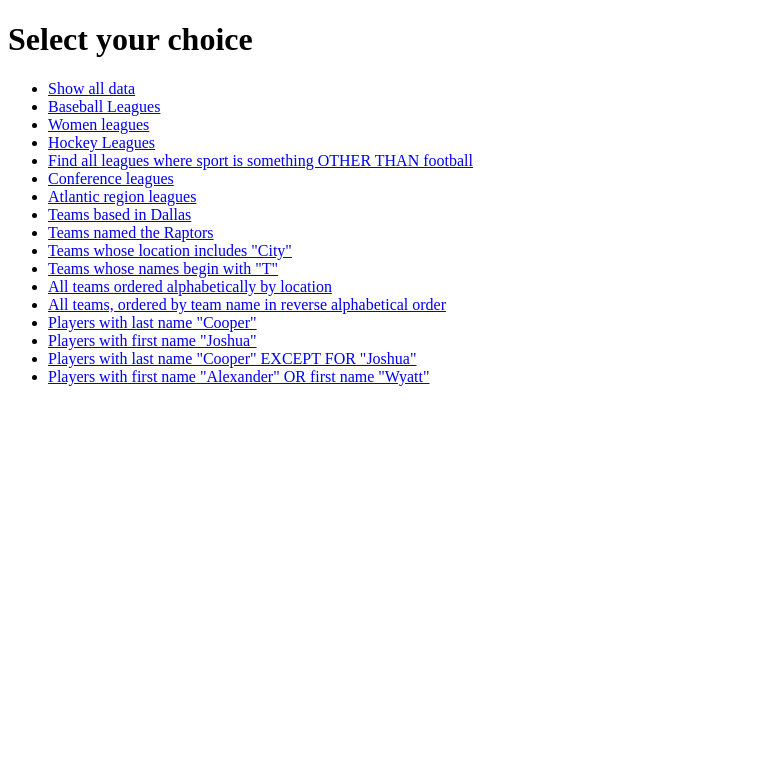
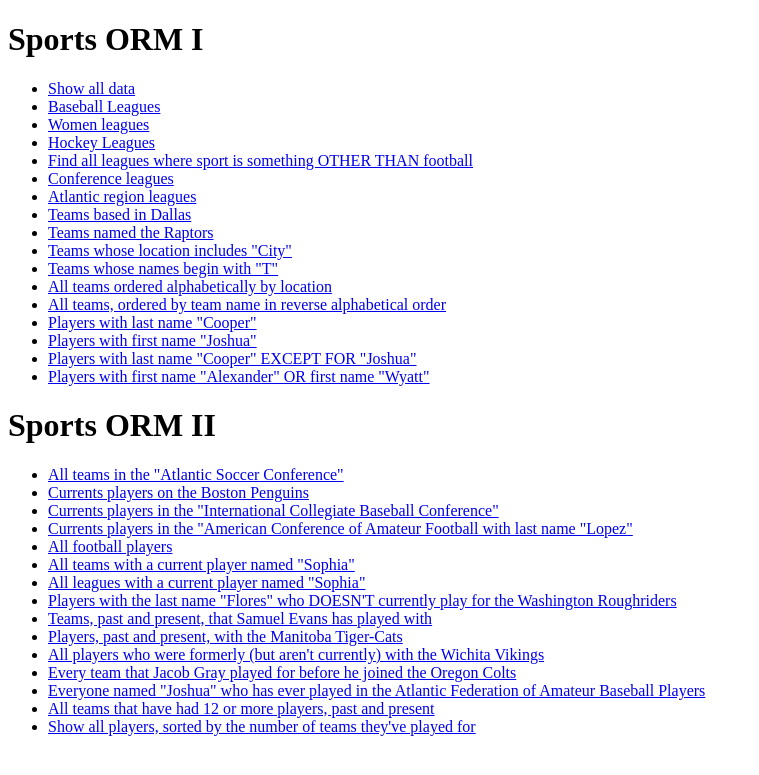
Before and after one commit to SKIronGhost/sport_orm_1, a Django app: page / in a window 1280 px wide. Shown: the top 775 px of the page, without its empty margins (0-759 px from the left). Run offline with Django 3.2, Linux system fonts and the light colour scheme.

Commit message:
this was updated to finishing al the task from sports ORM II

```diff
--- a/leagues/templates/leagues/index.html
+++ b/leagues/templates/leagues/index.html
@@ -4,7 +4,7 @@
 		<title>Sports Leagues</title>
 	</head>
 	<body>
-		<h1>Select your choice</h1>
+		<h1>Sports ORM I</h1>
 		<ul>
 			<li><a href="all_data">Show all data</a></li>
 			<li><a href="query_1">Baseball Leagues</a></li>
@@ -23,8 +23,24 @@
 			<li><a href="query_14">Players with first name "Joshua"</a></li>
 			<li><a href="query_15">Players with last name "Cooper" EXCEPT FOR "Joshua"</a></li>
 			<li><a href="query_16">Players with first name "Alexander" OR first name "Wyatt"</a></li>
-
 		</ul>
-
+		<h1>Sports ORM II</h1>
+		<ul>
+			<li><a href="query_17">All teams in the "Atlantic Soccer Conference"</a></li>
+			<li><a href="query_18">Currents players on the Boston Penguins</a></li>
+			<li><a href="query_19">Currents players in the "International Collegiate Baseball Conference"</a></li>
+			<li><a href="query_20">Currents players in the "American Conference of Amateur Football with last name "Lopez"</a></li>
+			<li><a href="query_21">All football players</a></li>
+			<li><a href="query_22">All teams with a current player named "Sophia"</a></li>
+			<li><a href="query_23">All leagues with a current player named "Sophia"</a></li>
+			<li><a href="query_24">Players with the last name "Flores" who DOESN'T currently play for the Washington Roughriders</a></li>
+			<li><a href="query_25">Teams, past and present, that Samuel Evans has played with</a></li>
+			<li><a href="query_26">Players, past and present, with the Manitoba Tiger-Cats</a></li>
+			<li><a href="query_27">All players who were formerly (but aren't currently) with the Wichita Vikings</a></li>
+			<li><a href="query_28">Every team that Jacob Gray played for before he joined the Oregon Colts</a></li>
+			<li><a href="query_29">Everyone named "Joshua" who has ever played in the Atlantic Federation of Amateur Baseball Players</a></li>
+			<li><a href="query_30">All teams that have had 12 or more players, past and present</a></li>
+			<li><a href="query_31">Show all players, sorted by the number of teams they've played for</a></li>
+		</ul>
 	</body>
 </html>
--- a/leagues/urls.py
+++ b/leagues/urls.py
@@ -2,23 +2,38 @@ from django.urls import path
 from . import views
 
 urlpatterns = [
-	path('', views.index, name="index"),
-	path('initialize', views.make_data, name="make_data"),
-	path('all_data', views.all_data),
-	path('query_1', views.query_1),
-	path('query_2', views.query_2),
-	path('query_3', views.query_3),
-	path('query_4', views.query_4),
-	path('query_5', views.query_5),
-	path('query_6', views.query_6),
-	path('query_7', views.query_7),
-	path('query_8', views.query_8),
-	path('query_9', views.query_9),
-	path('query_10', views.query_10),
-	path('query_11', views.query_11),
-	path('query_12', views.query_12),
-	path('query_13', views.query_13),
-	path('query_14', views.query_14),
-	path('query_15', views.query_15),
-	path('query_16', views.query_16)
+    path('', views.index, name="index"),
+    path('initialize', views.make_data, name="make_data"),
+    path('all_data', views.all_data),
+    path('query_1', views.query_1),
+    path('query_2', views.query_2),
+    path('query_3', views.query_3),
+    path('query_4', views.query_4),
+    path('query_5', views.query_5),
+    path('query_6', views.query_6),
+    path('query_7', views.query_7),
+    path('query_8', views.query_8),
+    path('query_9', views.query_9),
+    path('query_10', views.query_10),
+    path('query_11', views.query_11),
+    path('query_12', views.query_12),
+    path('query_13', views.query_13),
+    path('query_14', views.query_14),
+    path('query_15', views.query_15),
+    path('query_16', views.query_16),
+    path('query_17', views.query_17),
+    path('query_18', views.query_18),
+    path('query_19', views.query_19),
+    path('query_20', views.query_20),
+    path('query_21', views.query_21),
+    path('query_22', views.query_22),
+    path('query_23', views.query_23),
+    path('query_24', views.query_24),
+    path('query_25', views.query_25),
+    path('query_26', views.query_26),
+    path('query_27', views.query_27),
+    path('query_28', views.query_28),
+    path('query_29', views.query_29),
+    path('query_30', views.query_30),
+    path('query_31', views.query_31)
 ]
--- a/leagues/views.py
+++ b/leagues/views.py
@@ -1,217 +1,426 @@
 from django.shortcuts import render, redirect
-from django.db.models import Q
+from django.db.models import Q, Max
 from .models import League, Team, Player
 from . import team_maker
+from django.db.models import Count, F
 
 
 def index(request):
-	return render(request, "leagues/index.html")
+    return render(request, "leagues/index.html")
 
 
 def all_data(request):
-	context = {
-		"leagues": League.objects.all(),
-		"teams": Team.objects.all(),
-		"players": Player.objects.all(),
-	}
-	return render(request, "leagues/data.html", context)
+    context = {
+        "leagues": League.objects.all(),
+        "teams": Team.objects.all(),
+        "players": Player.objects.all(),
+    }
+    return render(request, "leagues/data.html", context)
 
 
 def make_data():
-	team_maker.gen_leagues(10)
-	team_maker.gen_teams(50)
-	team_maker.gen_players(200)
+    team_maker.gen_leagues(10)
+    team_maker.gen_teams(50)
+    team_maker.gen_players(200)
 
-	return redirect("index")
+    return redirect("index")
 
 
 def query_1(request):
-	filter_leagues = League.objects.filter(sport="Baseball")
-	teams = Team.objects.filter(league__sport__icontains="baseball")
-	players = Player.objects.filter(curr_team__league__sport__icontains="baseball")
+    filter_leagues = League.objects.filter(sport="Baseball")
+    teams = Team.objects.filter(league__sport__icontains="baseball")
+    players = Player.objects.filter(curr_team__league__sport__icontains="baseball")
 
-	context = {
-		"leagues": filter_leagues,
-		"teams": teams,
-		"players": players,
-	}
-	return render(request, "leagues/data.html", context)
+    context = {
+        "leagues": filter_leagues,
+        "teams": teams,
+        "players": players,
+    }
+    return render(request, "leagues/data.html", context)
 
 
 def query_2(request):
-	filter_leagues = League.objects.filter(name__icontains="women")
-	teams = Team.objects.filter(league__name__icontains="women")
-	players = Player.objects.filter(curr_team__league__name__icontains="women")
+    filter_leagues = League.objects.filter(name__icontains="women")
+    teams = Team.objects.filter(league__name__icontains="women")
+    players = Player.objects.filter(curr_team__league__name__icontains="women")
 
-	context = {
-		"leagues": filter_leagues,
-		"teams": teams,
-		"players": players,
-	}
-	return render(request, "leagues/data.html", context)
+    context = {
+        "leagues": filter_leagues,
+        "teams": teams,
+        "players": players,
+    }
+    return render(request, "leagues/data.html", context)
 
 
 def query_3(request):
-	filter_leagues = League.objects.filter(name__icontains="hockey")
-	teams = Team.objects.filter(league__sport__icontains="hockey")
-	players = Player.objects.filter(curr_team__league__sport__icontains="hockey")
+    filter_leagues = League.objects.filter(name__icontains="hockey")
+    teams = Team.objects.filter(league__sport__icontains="hockey")
+    players = Player.objects.filter(curr_team__league__sport__icontains="hockey")
 
-	context = {
-		"leagues": filter_leagues,
-		"teams": teams,
-		"players": players,
-	}
-	return render(request, "leagues/data.html", context)
+    context = {
+        "leagues": filter_leagues,
+        "teams": teams,
+        "players": players,
+    }
+    return render(request, "leagues/data.html", context)
 
 
 def query_4(request):
-	filter_leagues = League.objects.exclude(name__icontains="football")
-	teams = Team.objects.exclude(league__sport__icontains="football")
-	players = Player.objects.exclude(curr_team__league__sport__icontains="football")
+    filter_leagues = League.objects.exclude(name__icontains="football")
+    teams = Team.objects.exclude(league__sport__icontains="football")
+    players = Player.objects.exclude(curr_team__league__sport__icontains="football")
 
-	context = {
-		"leagues": filter_leagues,
-		"teams": teams,
-		"players": players,
-	}
-	return render(request, "leagues/data.html", context)
+    context = {
+        "leagues": filter_leagues,
+        "teams": teams,
+        "players": players,
+    }
+    return render(request, "leagues/data.html", context)
 
 
 def query_5(request):
-	filter_leagues = League.objects.filter(name__icontains="conference")
-	teams = Team.objects.filter(league__sport__icontains="conference")
-	players = Player.objects.filter(curr_team__league__sport__icontains="conference")
+    filter_leagues = League.objects.filter(name__icontains="conference")
+    teams = Team.objects.filter(league__sport__icontains="conference")
+    players = Player.objects.filter(curr_team__league__sport__icontains="conference")
 
-	context = {
-		"leagues": filter_leagues,
-		"teams": teams,
-		"players": players,
-	}
-	return render(request, "leagues/data.html", context)
+    context = {
+        "leagues": filter_leagues,
+        "teams": teams,
+        "players": players,
+    }
+    return render(request, "leagues/data.html", context)
 
 
 def query_6(request):
-	filter_leagues = League.objects.filter(name__icontains="atlantic")
-	teams = Team.objects.filter(league__sport__icontains="atlantic")
-	players = Player.objects.filter(curr_team__league__sport__icontains="atlantic")
+    filter_leagues = League.objects.filter(name__icontains="atlantic")
+    teams = Team.objects.filter(league__sport__icontains="atlantic")
+    players = Player.objects.filter(curr_team__league__sport__icontains="atlantic")
 
-	context = {
-		"leagues": filter_leagues,
-		"teams": teams,
-		"players": players,
-	}
-	return render(request, "leagues/data.html", context)
+    context = {
+        "leagues": filter_leagues,
+        "teams": teams,
+        "players": players,
+    }
+    return render(request, "leagues/data.html", context)
 
 
 def query_7(request):
-	teams = Team.objects.filter(location__icontains="dallas")
-	players = Player.objects.filter(curr_team__location__icontains="dallas")
+    teams = Team.objects.filter(location__icontains="dallas")
+    players = Player.objects.filter(curr_team__location__icontains="dallas")
 
-	context = {
-		"leagues": "",
-		"teams": teams,
-		"players": players,
-	}
-	return render(request, "leagues/data.html", context)
+    context = {
+        "leagues": "",
+        "teams": teams,
+        "players": players,
+    }
+    return render(request, "leagues/data.html", context)
 
 
 def query_8(request):
-	teams = Team.objects.filter(team_name__icontains="raptors")
-	players = Player.objects.filter(curr_team__location__icontains="raptors")
+    teams = Team.objects.filter(team_name__icontains="raptors")
+    players = Player.objects.filter(curr_team__location__icontains="raptors")
 
-	context = {
-		"leagues": "",
-		"teams": teams,
-		"players": players,
-	}
-	return render(request, "leagues/data.html", context)
+    context = {
+        "leagues": "",
+        "teams": teams,
+        "players": players,
+    }
+    return render(request, "leagues/data.html", context)
 
 
 def query_9(request):
-	teams = Team.objects.filter(location__icontains="city")
-	players = Player.objects.filter(curr_team__location__icontains="city")
+    teams = Team.objects.filter(location__icontains="city")
+    players = Player.objects.filter(curr_team__location__icontains="city")
 
-	context = {
-		"leagues": "",
-		"teams": teams,
-		"players": players,
-	}
-	return render(request, "leagues/data.html", context)
+    context = {
+        "leagues": "",
+        "teams": teams,
+        "players": players,
+    }
+    return render(request, "leagues/data.html", context)
 
 
 def query_10(request):
-	teams = Team.objects.filter(team_name__startswith="T")
-	players = Player.objects.filter(curr_team__team_name__startswith="T")
+    teams = Team.objects.filter(team_name__startswith="T")
+    players = Player.objects.filter(curr_team__team_name__startswith="T")
 
-	context = {
-		"leagues": "",
-		"teams": teams,
-		"players": players,
-	}
-	return render(request, "leagues/data.html", context)
+    context = {
+        "leagues": "",
+        "teams": teams,
+        "players": players,
+    }
+    return render(request, "leagues/data.html", context)
 
 
 def query_11(request):
-	teams = Team.objects.all().order_by("location")
+    teams = Team.objects.all().order_by("location")
 
-	context = {
-		"leagues": "",
-		"teams": teams,
-		"players": "",
-	}
-	return render(request, "leagues/data.html", context)
+    context = {
+        "leagues": "",
+        "teams": teams,
+        "players": "",
+    }
+    return render(request, "leagues/data.html", context)
 
 
 def query_12(request):
-	teams = Team.objects.all().order_by("-team_name")
+    teams = Team.objects.all().order_by("-team_name")
 
-	context = {
-		"leagues": "",
-		"teams": teams,
-		"players": "",
-	}
-	return render(request, "leagues/data.html", context)
+    context = {
+        "leagues": "",
+        "teams": teams,
+        "players": "",
+    }
+    return render(request, "leagues/data.html", context)
 
 
 def query_13(request):
-	players = Player.objects.filter(last_name__icontains="cooper")
+    players = Player.objects.filter(last_name__icontains="cooper")
 
-	context = {
-		"leagues": "",
-		"teams": "",
-		"players": players,
-	}
-	return render(request, "leagues/data.html", context)
+    context = {
+        "leagues": "",
+        "teams": "",
+        "players": players,
+    }
+    return render(request, "leagues/data.html", context)
 
 
 def query_14(request):
-	players = Player.objects.filter(first_name__icontains="joshua")
+    players = Player.objects.filter(first_name__icontains="joshua")
 
-	context = {
-		"leagues": "",
-		"teams": "",
-		"players": players,
-	}
-	return render(request, "leagues/data.html", context)
+    context = {
+        "leagues": "",
+        "teams": "",
+        "players": players,
+    }
+    return render(request, "leagues/data.html", context)
 
 
 def query_15(request):
-	players = Player.objects.filter(last_name__icontains="cooper").exclude(first_name__icontains="joshua")
+    players = Player.objects.filter(last_name__icontains="cooper").exclude(first_name__icontains="joshua")
 
-	context = {
-		"leagues": "",
-		"teams": "",
-		"players": players,
-	}
-	return render(request, "leagues/data.html", context)
+    context = {
+        "leagues": "",
+        "teams": "",
+        "players": players,
+    }
+    return render(request, "leagues/data.html", context)
 
 
 def query_16(request):
-	players = Player.objects.filter(Q(first_name__icontains="alexander") | Q(first_name__icontains="wyatt"))
+    players = Player.objects.filter(Q(first_name__icontains="alexander") | Q(first_name__icontains="wyatt"))
 
-	context = {
-		"leagues": "",
-		"teams": "",
-		"players": players,
-	}
-	return render(request, "leagues/data.html", context)
+    context = {
+        "leagues": "",
+        "teams": "",
+        "players": players,
+    }
+    return render(request, "leagues/data.html", context)
+
+
+def query_17(request):
+    teams = Team.objects.filter(league__name__icontains="atlantic soccer conference")
+    context = {
+        "leagues": "",
+        "teams": teams,
+        "players": "",
+    }
+    return render(request, "leagues/data.html", context)
+
+
+def query_18(request):
+    teams = Team.objects.filter(Q(team_name__icontains="penguins") & Q(location__icontains="boston"))
+    players = Player.objects.filter(
+        Q(curr_team__team_name__icontains="penguins") & Q(curr_team__location__icontains="boston"))
+    context = {
+        "leagues": "",
+        "teams": teams,
+        "players": players,
+    }
+    return render(request, "leagues/data.html", context)
+
+
+def query_19(request):
+    leagues = League.objects.filter(name__icontains="International Collegiate Baseball Conference")
+    players = Player.objects.filter(curr_team__league__name__icontains="International Collegiate Baseball Conference")
+    context = {
+        "leagues": leagues,
+        "teams": "",
+        "players": players,
+    }
+    return render(request, "leagues/data.html", context)
+
+
+def query_20(request):
+    leagues = League.objects.filter(name__icontains="American Conference of Amateur Football")
+    players = Player.objects.filter(Q(curr_team__league__name__icontains="American Conference of Amateur Football") & Q(
+        last_name__icontains="lopez"))
+    context = {
+        "leagues": leagues,
+        "teams": "",
+        "players": players,
+    }
+    return render(request, "leagues/data.html", context)
+
+
+def query_21(request):
+    players = Player.objects.filter(curr_team__league__sport__icontains="football")
+    context = {
+        "leagues": "",
+        "teams": "",
+        "players": players,
+    }
+    return render(request, "leagues/data.html", context)
+
+
+def query_22(request):
+    filter_players = Player.objects.filter(first_name__icontains="sophia")
+    team_id_set = []
+    teams = []
+
+    for team in filter_players.values():
+        team_id_set.append(team['curr_team_id'])
+
+    for i in team_id_set:
+        teams.append(Team.objects.get(id=i))
+
+    context = {
+        "leagues": "",
+        "teams": teams,
+        "players": filter_players,
+    }
+    return render(request, "leagues/data.html", context)
+
+
+def query_23(request):
+    filter_players = Player.objects.filter(first_name__icontains="sophia")
+    team_id_set = []
+    teams = []
+    league_id_set = []
+    leagues = []
+
+    for team_id in filter_players.values():
+        team_id_set.append(team_id['curr_team_id'])
+
+    for i in team_id_set:
+        teams.append(Team.objects.get(id=i))
+
+    for team in teams:
+        league_id_set.append(team.league_id)
+        print(league_id_set)
+
+    for i in league_id_set:
+        if i in leagues:
+            break
+        else:
+            leagues.append(League.objects.get(id=i))
+    print(leagues)
+
+    context = {
+        "leagues": leagues,
+        "teams": teams,
+        "players": filter_players,
+    }
+    return render(request, "leagues/data.html", context)
+
+
+def query_24(request):
+    players = Player.objects.filter(last_name__icontains="flores").exclude(
+        curr_team__team_name__icontains="roughriders")
+    context = {
+        "leagues": "",
+        "teams": "",
+        "players": players,
+    }
+    return render(request, "leagues/data.html", context)
+
+
+def query_25(request):
+    players = Player.objects.filter(first_name="Samuel", last_name="Evans")
+    teams = Player.objects.get(first_name="Samuel", last_name="Evans").all_teams.values()
+
+    context = {
+        "leagues": "",
+        "teams": teams,
+        "players": players,
+    }
+    return render(request, "leagues/data.html", context)
+
+
+def query_26(request):
+    players = Team.objects.get(location="Manitoba", team_name="Tiger-Cats").all_players.values()
+
+    context = {
+        "leagues": "",
+        "teams": "",
+        "players": players,
+    }
+    return render(request, "leagues/data.html", context)
+
+
+def query_27(request):
+    players_filter = Team.objects.get(location="Wichita", team_name="Vikings").all_players.all()
+    players = players_filter.exclude(curr_team__team_name="Vikings", curr_team__location="Wichita")
+
+    context = {
+        "leagues": "",
+        "teams": "",
+        "players": players,
+    }
+    return render(request, "leagues/data.html", context)
+
+
+def query_28(request):
+    jacob_gray = Player.objects.get(first_name="Jacob", last_name="Gray")
+    teams = []
+    for team in jacob_gray.all_teams.values():
+        if "Colts" in team["team_name"] and "Oregon" in team["location"]:
+            break
+        else:
+            teams.append(team)
+
+    context = {
+        "leagues": "",
+        "teams": teams,
+        "players": "",
+    }
+    return render(request, "leagues/data.html", context)
+
+
+def query_29(request):
+    players = Player.objects.filter(Q(first_name__icontains="joshua") & Q(
+        all_teams__league__name__icontains="Atlantic Federation of Amateur Baseball Players"))
+
+    context = {
+        "leagues": "",
+        "teams": "",
+        "players": players,
+    }
+    return render(request, "leagues/data.html", context)
+
+
+def query_30(request):
+    # teams_filter = Team.objects.filter(all_players__gt=11)
+    teams = []
+    for team in Team.objects.all():
+        if len(team.all_players.all()) > 11:
+            teams.append(team)
+    # teams = Team.objects.filter(Count(F('all_players') > 11))
+    context = {
+        "leagues": "",
+        "teams": teams,
+        "players": "",
+    }
+    return render(request, "leagues/data.html", context)
+
+
+def query_31(request):
+    # {{player.all_teams.all.count}}
+    players = Player.objects.annotate(max_teams=Count("all_teams")).order_by("max_teams")
+    print(players)
+    context = {
+        "leagues": "",
+        "teams": "",
+        "players": players,
+    }
+    return render(request, "leagues/data.html", context)
```
Also changed, not shown: level_1.md (+16 -16 lines), level_2.md (+8 -8 lines), level_3.md (+6 -6 lines), db.sqlite3.
